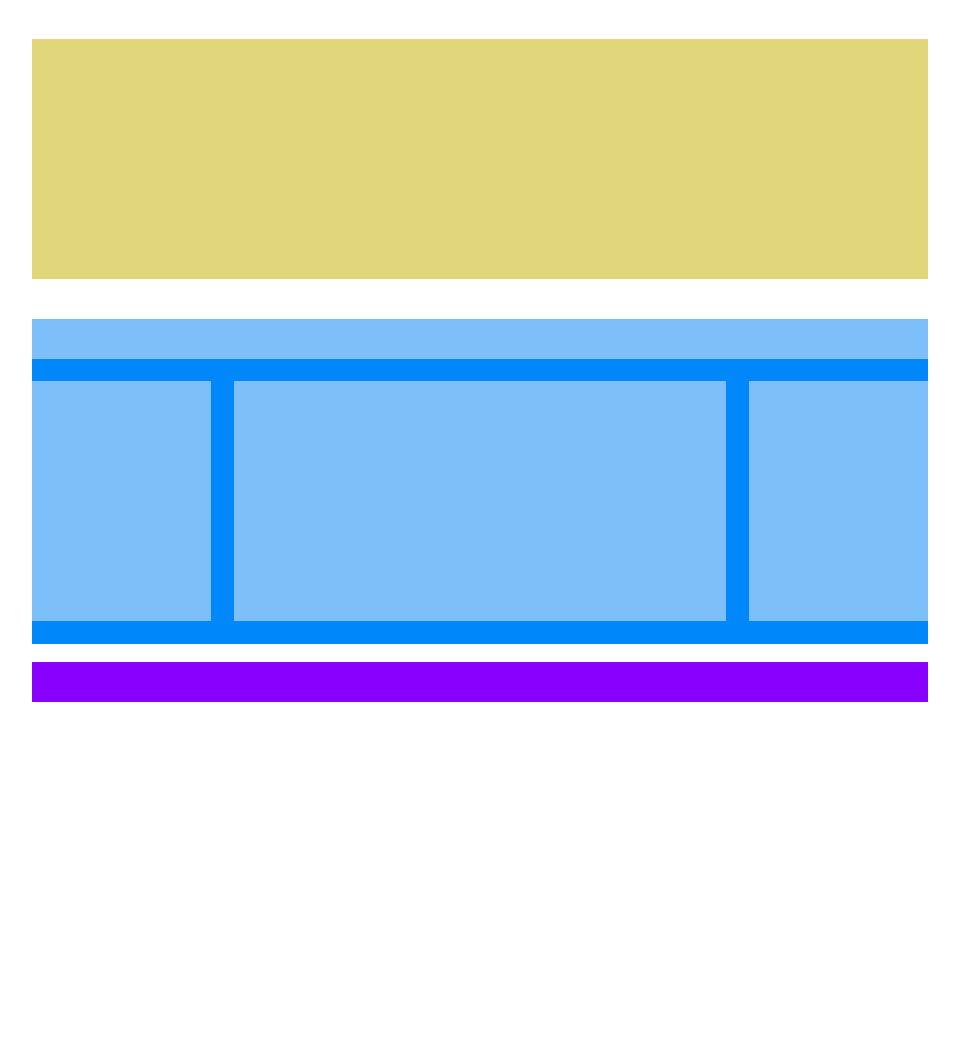
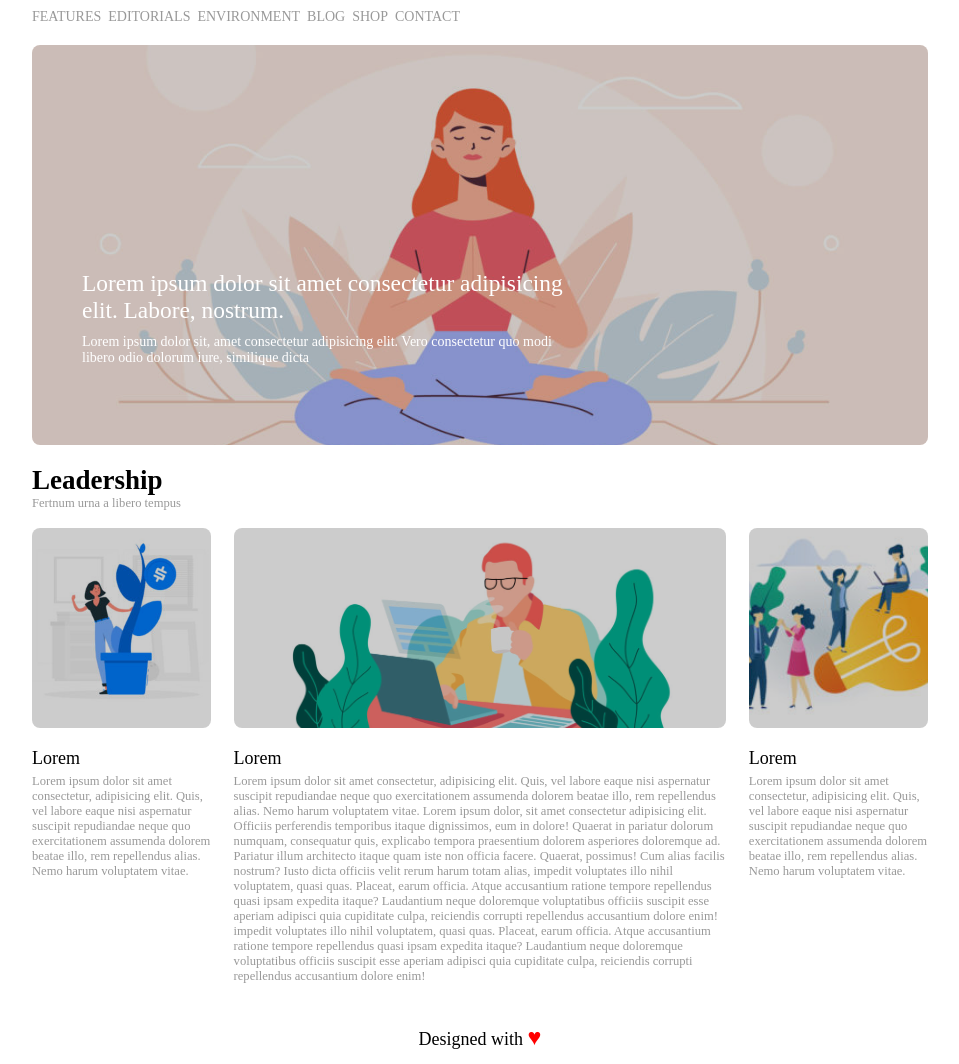
Before and after one commit to sargon17/htmlcss-wp, a plain HTML site: page index.html in a window 1280 px wide. Shown: the part 81-1145 px from the top of the page, without its empty margins (160-1119 px from the left). Before the commit the page ends 800 px from the top, so only its background shows below. Drawn offline with Linux system fonts and the light colour scheme.

Commit message:
added content and styling

```diff
--- a/index.html
+++ b/index.html
@@ -1,11 +1,11 @@
 <!DOCTYPE html>
 <html lang="en">
   <head>
-    <meta charset="UTF-8">
-    <meta http-equiv="X-UA-Compatible" content="IE=edge">
-    <meta name="viewport" content="width=device-width, initial-scale=1.0">
-    <link rel="stylesheet" href="style/cleaner.css">
-    <link rel="stylesheet" href="style/style.css">
+    <meta charset="UTF-8" />
+    <meta http-equiv="X-UA-Compatible" content="IE=edge" />
+    <meta name="viewport" content="width=device-width, initial-scale=1.0" />
+    <link rel="stylesheet" href="style/cleaner.css" />
+    <link rel="stylesheet" href="style/style.css" />
     <script src="script/script.js" defer></script>
     <title>struttura-wp</title>
   </head>
@@ -13,21 +13,105 @@
     <!-- layout start here -->
     <div class="content">
       <!-- pink header -->
-        <header class="margin-bottom"></header>
+      <header class="margin-bottom">
+        <div class="logo-wrapper">
+          <a href="index.html">
+            <img src="img/logo.png" alt="Neori Logo" />
+          </a>
+        </div>
+
+        <!-- navigazione -->
+        <nav>
+          <ul>
+            <li><a href="#">Features</a></li>
+            <li><a href="#">Editorials</a></li>
+            <li><a href="#">Environment</a></li>
+            <li><a href="#">Blog</a></li>
+            <li><a href="#">Shop</a></li>
+            <li><a href="#">Contact</a></li>
+          </ul>
+        </nav>
+      </header>
+
       <!-- main sections -->
       <main>
-            <!-- yellow section -->
-            <div class="container bg-yellow margin-bottom"></div>
-            <!-- blue section -->
-            <div class="container bg-blue clearfix">
+        <!-- jumbo tron -->
+        <div class="container margin-bottom jumbo-tron">
+          <div class="bg-dark">
+            <h1>
+              Lorem ipsum dolor sit amet consectetur adipisicing elit. Labore,
+              nostrum.
+            </h1>
+            <p>
+              Lorem ipsum dolor sit, amet consectetur adipisicing elit. Vero
+              consectetur quo modi libero odio dolorum iure, similique dicta
+            </p>
+          </div>
+        </div>
+        <!-- leadership section -->
+        <div class="container clearfix">
           <!-- floating blocks -->
-                <div class="bg-transparent top-block"></div>
-                <div class="bg-transparent float-blocks float-left"></div>
-                <div class="bg-transparent float-blocks center float-left"></div>
-                <div class="bg-transparent float-blocks float-right"></div>
+          <div class="top-block">
+            <h2>Leadership</h2>
+            <p>Fertnum urna a libero tempus</p>
+          </div>
+          <div class="bg-transparent float-blocks float-left">
+            <div class="img-column img-column-1">
+              <div class="bg-dark"></div>
+            </div>
+            <h3>Lorem</h3>
+            <p>
+              Lorem ipsum dolor sit amet consectetur, adipisicing elit. Quis,
+              vel labore eaque nisi aspernatur suscipit repudiandae neque quo
+              exercitationem assumenda dolorem beatae illo, rem repellendus
+              alias. Nemo harum voluptatem vitae.
+            </p>
+          </div>
+          <div class="bg-transparent float-blocks center float-left">
+            <div class="img-column img-column-2">
+              <div class="bg-dark"></div>
+            </div>
+            <h3>Lorem</h3>
+            <p>
+              Lorem ipsum dolor sit amet consectetur, adipisicing elit. Quis,
+              vel labore eaque nisi aspernatur suscipit repudiandae neque quo
+              exercitationem assumenda dolorem beatae illo, rem repellendus
+              alias. Nemo harum voluptatem vitae. Lorem ipsum dolor, sit amet
+              consectetur adipisicing elit. Officiis perferendis temporibus
+              itaque dignissimos, eum in dolore! Quaerat in pariatur dolorum
+              numquam, consequatur quis, explicabo tempora praesentium dolorem
+              asperiores doloremque ad. Pariatur illum architecto itaque quam
+              iste non officia facere. Quaerat, possimus! Cum alias facilis
+              nostrum? Iusto dicta officiis velit rerum harum totam alias,
+              impedit voluptates illo nihil voluptatem, quasi quas. Placeat,
+              earum officia. Atque accusantium ratione tempore repellendus quasi
+              ipsam expedita itaque? Laudantium neque doloremque voluptatibus
+              officiis suscipit esse aperiam adipisci quia cupiditate culpa,
+              reiciendis corrupti repellendus accusantium dolore enim!
+              impedit voluptates illo nihil voluptatem, quasi quas. Placeat,
+              earum officia. Atque accusantium ratione tempore repellendus quasi
+              ipsam expedita itaque? Laudantium neque doloremque voluptatibus
+              officiis suscipit esse aperiam adipisci quia cupiditate culpa,
+              reiciendis corrupti repellendus accusantium dolore enim!
+            </p>
+          </div>
+          <div class="bg-transparent float-blocks float-right">
+            <div class="img-column img-column-3">
+              <div class="bg-dark"></div>
+            </div>
+            <h3>Lorem</h3>
+            <p>
+              Lorem ipsum dolor sit amet consectetur, adipisicing elit. Quis,
+              vel labore eaque nisi aspernatur suscipit repudiandae neque quo
+              exercitationem assumenda dolorem beatae illo, rem repellendus
+              alias. Nemo harum voluptatem vitae.
+            </p>
+          </div>
         </div>
       </main>
-        <footer></footer>
+      <footer>
+          <h5>Designed with <span>&hearts;</span></h5>
+      </footer>
     </div>
   </body>
 </html>
--- a/style/style.css
+++ b/style/style.css
@@ -1,15 +1,108 @@
+/* font */
+h2{
+    font-size: 1.5em;
+}
+h3{
+    font-weight: 400;
+    margin: 5px 0;
+}
+h5{
+    font-weight: 400;
+    font-size: 18px;
+}
+h5>span{
+    color: red;
+    font-size: 1.3em;
+}
+p{
+    font-size: .7em;
+    color: #999;
+}
+/* font */
+
+
+
+
 .content{
     width: 70%;
     /* height: 100vh; */
     margin: auto;
 }
 header{
-    background-color: #e579e6;
     min-height: 10vh;
 }
 .container{
     min-height: 30vh;
+    border-radius: 8px;
+    overflow: hidden;
 }
+
+ul{
+    font-size: 0px;
+}
+
+.logo-wrapper img{
+    width: 150px;
+    margin-top:2px;
+}
+
+
+
+
+
+/* navigation */
+nav{
+    margin: 15px auto 0 0;
+}
+nav>ul li{
+    display: inline-block;
+}
+li>a{
+    font-size: 14px;
+    text-transform: uppercase;
+    color: #999;
+    padding: .2em .5em;
+}
+a:hover{
+    color: #444;
+    transition: .3s ease-out;
+}
+li a:first-child{
+    padding-left: 0;
+}
+/* / navigation */
+
+
+
+
+
+/* jumbo tron */
+.jumbo-tron{
+    height: 400px;
+    background: url("../img/banner.jpg") center;
+    background-size: cover;
+}
+
+.bg-dark{
+    width: 100%;
+    height: 400px;
+    background: rgba(0,0,0,.2);
+    padding: 225px 30px 30px 50px;
+}
+.bg-dark h1, .bg-dark p{
+    color: white;
+    width: 60%;
+}
+.bg-dark h1{
+    font-weight: 500;
+    font-size: 1.3em;
+    margin-bottom: 10px;
+}
+.bg-dark p{
+    font-size: 14px;
+}
+/* / jumbo tron */
+
 
 
 
@@ -37,7 +130,7 @@ header{
 
 /* float blocks styling */
 .float-blocks{
-    height: 30vh;
+    /* height: 30vh; */
     width: 20%;
     margin: 2.5% 2.5%;
 }
@@ -53,6 +146,31 @@ header{
     width: 55%;
     margin: 2.5% 0;
 }
+
+
+/* column images */
+.img-column-1{
+    background: url(../img/img-1.jpg) center;
+}
+.img-column-2{
+    background: url(../img/banner-2.jpg) center;
+}
+.img-column-3{
+    background: url(../img/img-3.jpg) center;
+}
+.img-column{
+    background-size: cover;
+    width: 100%;
+    height: 200px;
+    border-radius: 8px;
+    overflow: hidden;
+    margin-bottom: 20px;
+}
+
+/* / column images */
+
+
+
 /* float blocks styling */
 
 
@@ -60,24 +178,13 @@ header{
 
 
 
-/* backgrounds colors */
-.bg-yellow{
-    background-color:  #e1d67a;
-}
-.bg-blue{
-    background-color: #0087fa;
-}
-.bg-transparent{
-    background-color: rgba(250, 250, 250,0.5);
-}
-/* backgrounds colors */
 
 
 
 
 footer{
     min-height: 5vh;
-    background-color: #8801fe;
+    text-align: center;
 }
 
 
@@ -97,5 +204,5 @@ footer{
 
 /* reusable styles */
 .margin-bottom{
-    margin-bottom: 5vh;
+    margin-bottom: 20px;
 }
```
Lines whose indentation alone changed are shown as unchanged.
